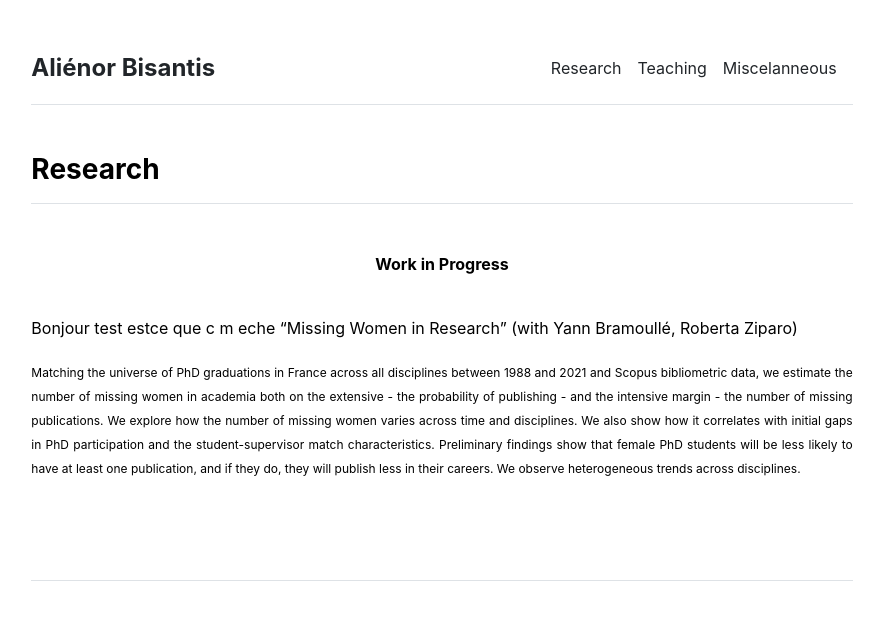
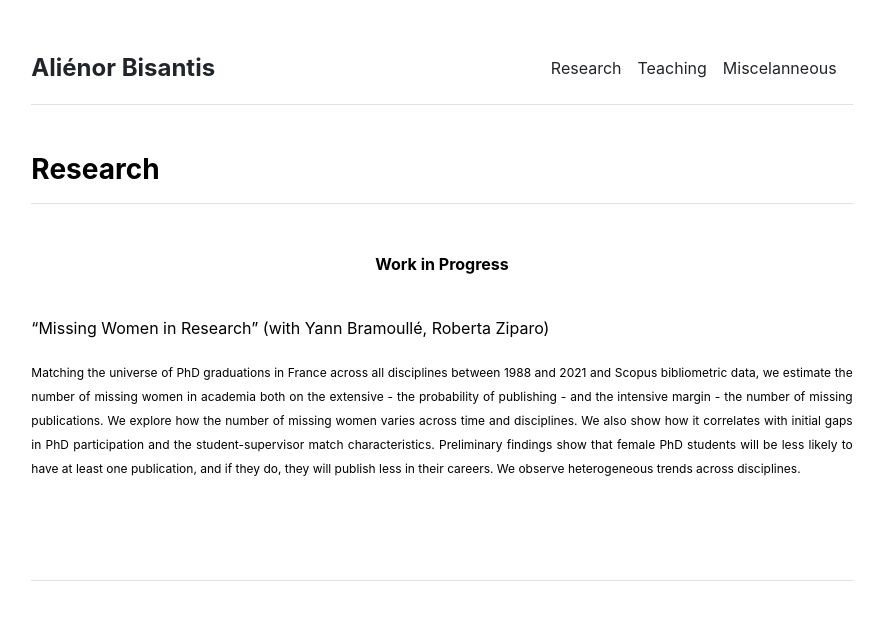
Before and after one commit to alienorbisantis/alienorbisantis.github.io, a Jekyll site: the page built from Research/Research.md, in a window 1280 px wide. Shown: the top 620 px of the page, without its empty margins (198-1081 px from the left). Built offline with Jekyll 4.4.1, drawn with Linux system fonts in a browser that asks for light colours.

Commit message:
Update Research.md

```diff
--- a/Research/Research.md
+++ b/Research/Research.md
@@ -10,7 +10,6 @@ urlcolor: green
 </div>
 &nbsp;
 
- Bonjour test estce que c m eche
 "Missing Women in Research" (with Yann Bramoullé, Roberta Ziparo)
  <p align="justify">
 <sub> Matching the universe of PhD graduations in France across all disciplines between 1988 and 2021 and Scopus bibliometric data, we estimate the number of missing women in academia both on the extensive - the probability of publishing - and the intensive margin - the number of missing publications.
```
